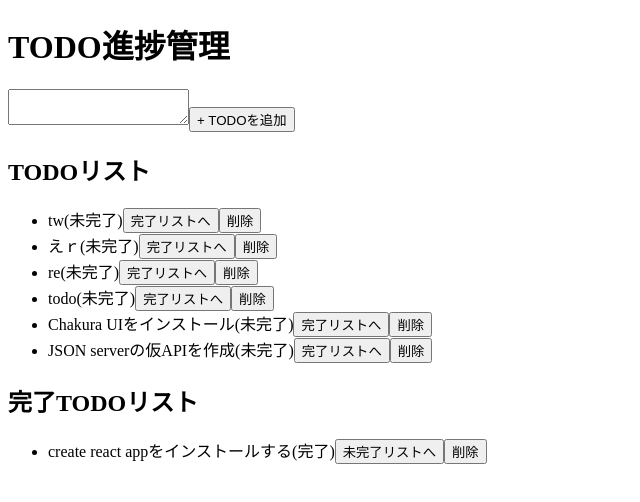
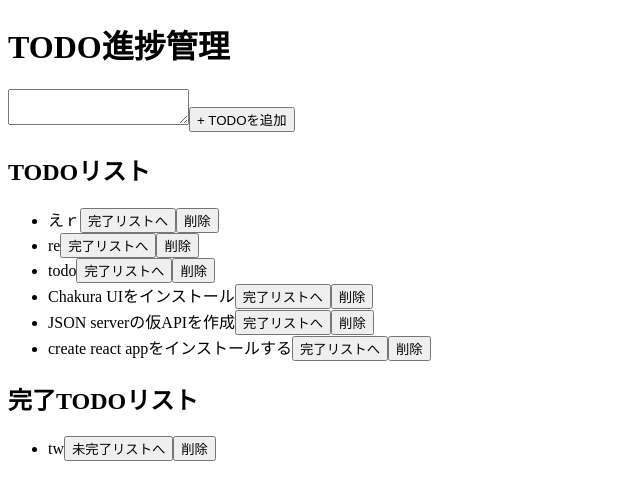
Before and after one commit to MizukiWatanabe/learn-react-book, a React (Create React App) app: page / in a window 1280 px wide. Shown: the top 502 px of the page, without its empty margins (0-640 px from the left). Built offline with nearby package versions, Linux system fonts and the light colour scheme; data requests are answered from the project's data file.

Commit message:
[update] アプリの機能追加まで

```diff
--- a/db.json
+++ b/db.json
@@ -3,7 +3,7 @@
     {
       "id": 1,
       "content": "create react appをインストールする",
-      "done": true
+      "done": false
     },
     {
       "id": 2,
@@ -33,7 +33,7 @@
     {
       "content": "tw",
       "id": "01FRJA49BPXSVZ1TX9KN8EZH02",
-      "done": false
+      "done": true
     }
   ]
 }
--- a/src/components/App.js
+++ b/src/components/App.js
@@ -20,23 +20,63 @@
 
 // TodoItemコンポーネント
 // 親コンポーネントからtodoをpropsで受け取る
-const TodoItem = ({ todo }) => {
+// const TodoItem = ({ todo, toggleTodoListItemStatus, deleteTodoListItem }) => {
+//   const handleToggleTodoListItemStatus = () =>
+//     toggleTodoListItemStatus(todo.id, todo.done);
+//   const handleDeleteTodoListItem = () => deleteTodoListItem(todo.id);
+
+// const TodoItem = ({ todo, toggleTodoListItemStatus, deleteTodoListItem }) => {
+//   // TODOの状態を反転させる関数toggleTodoListItemStatusを実行する関数を宣言
+//   const handleToggleTodoListItemStatus = () =>
+//     toggleTodoListItemStatus(todo.id, todo.done);
+//   // TODOを削除するdeleteTodoListItemを実行する関数を宣言
+//   const handleDeleteTodoListItem = () => deleteTodoListItem(todo.id);
+//   return (
+//     <li>
+//       {todo.content}({todo.done ? '完了' : '未完了'})
+//       <button onClick={handleToggleTodoListItemStatus}>
+//         {todo.done ? '未完了リストへ' : '完了リストへ'}
+//       </button>
+//       <button onClick={handleDeleteTodoListItem}>削除</button>
+//     </li>
+//   );
+// };
+// TodoItemコンポーネント
+// 親コンポーネントからtodoをpropsで受け取る
+const TodoItem = ({ todo, toggleTodoListItemStatus, deleteTodoListItem }) => {
+  // TODOの状態を反転させる関数toggleTodoListItemStatusを実行する関数を宣言
+  const handleToggleTodoListItemStatus = () =>
+    toggleTodoListItemStatus(todo.id, todo.done);
+  // TODOを削除するdeleteTodoListItemを実行する関数を宣言
+  const handleDeleteTodoListItem = () => deleteTodoListItem(todo.id);
+
   return (
     <li>
-      {todo.content}({todo.done ? '完了' : '未完了'})
-      <button>{todo.done ? '未完了リストへ' : '完了リストへ'}</button>
-      <button>削除</button>
+      {todo.content}
+      <button onClick={handleToggleTodoListItemStatus}>
+        {todo.done ? '未完了リストへ' : '完了リストへ'}
+      </button>
+      <button onClick={handleDeleteTodoListItem}>削除</button>
     </li>
   );
 };
 
 // TODOlistコンポーネント
 // 親コンポーネントからtodolistをpropsで受け取る
-const TodoList = ({ todoList }) => {
+const TodoList = ({
+  todoList,
+  toggleTodoListItemStatus,
+  deleteTodoListItem,
+}) => {
   return (
     <ul>
       {todoList.map((todo) => (
-        <TodoItem todo={todo} key={todo.id} />
+        <TodoItem
+          todo={todo}
+          key={todo.id}
+          toggleTodoListItemStatus={toggleTodoListItemStatus}
+          deleteTodoListItem={deleteTodoListItem}
+        />
         // <li key={todo.id}>
         //   {todo.content}({todo.done ? '完了' : '未完了'})
         //   <button>{todo.done ? '未完了リストへ' : '完了リストへ'}</button>
@@ -81,6 +121,8 @@
   const {
     todoList, //todoの現在の状態
     addTodoListItem, //新規todoを追加する関数
+    toggleTodoListItemStatus,
+    deleteTodoListItem,
   } = useTodo();
 
   // useRefでrefオブジェクトを作成
@@ -100,7 +142,6 @@
   };
 
   console.log('TODOリスト', todoList);
-
   const inCompletedList = todoList.filter((todo) => {
     return !todo.done;
   });
@@ -127,7 +168,16 @@
 
       <TodoTitle title="TODOリスト" as="h2" />
 
-      <TodoList todoList={inCompletedList} />
+      <TodoList
+        todoList={inCompletedList}
+        //useTodo()カスタムフックで作成したtoggleTodoListItemStatus関数をpropsで渡す
+        // この関数はtodoListItemのdoneを反転させて更新する
+        toggleTodoListItemStatus={toggleTodoListItemStatus}
+        //useTodo()カスタムフックで作成したdeleteTodoListItemStatus関数をpropsで渡す
+        // この関数は削除ボタンをクリックしたときに実行してtodoを削除する
+        deleteTodoListItem={deleteTodoListItem}
+      />
+
       {/* <ul>
         {inCompletedList.map((todo) => (
           <TodoItem todo={todo} key={todo.id} />
@@ -140,7 +190,15 @@
       </ul> */}
 
       <TodoTitle title="完了TODOリスト" as="h2" />
-      <TodoList todoList={completedList} />
+      <TodoList
+        todoList={completedList}
+        //useTodo()カスタムフックで作成したtoggleTodoListItemStatus関数をpropsで渡す
+        // この関数はtodoListItemのdoneを反転させて更新する
+        toggleTodoListItemStatus={toggleTodoListItemStatus}
+        //useTodo()カスタムフックで作成したdeleteTodoListItemStatus関数をpropsで渡す
+        // この関数は削除ボタンをクリックしたときに実行してtodoを削除する
+        deleteTodoListItem={deleteTodoListItem}
+      />
       {/* <ul>
         {completedList.map((todo) => (
           <TodoItem todo={todo} key={todo.id} />
```
